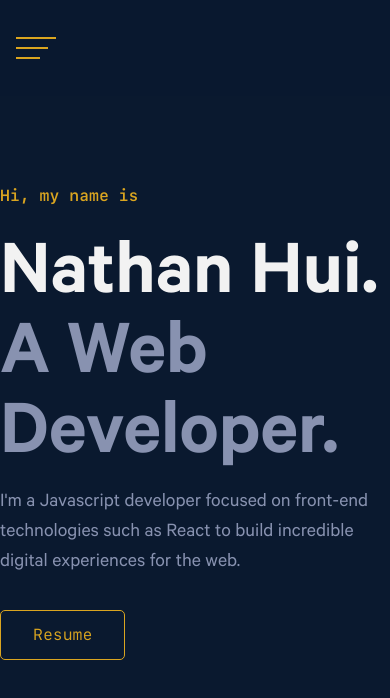
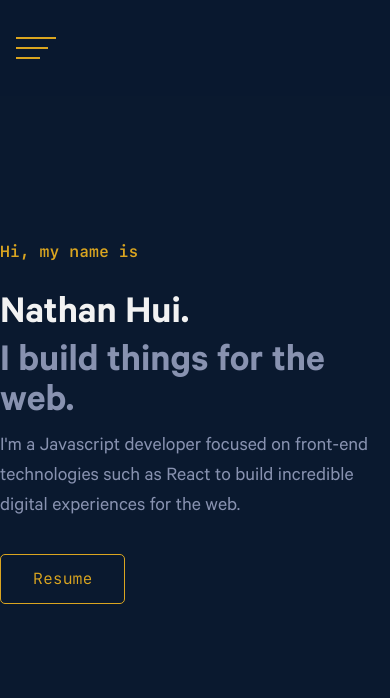
Before and after one commit to nhui98/portfoliov2, a Next.js app: page / in a window 390 px wide. Shown: the top 698 px of the page. Built offline with nearby package versions, Linux system fonts and the light colour scheme.

Commit message:
hero responsive font size, overlay zindex fix

```diff
--- a/components/Hero/Hero.module.scss
+++ b/components/Hero/Hero.module.scss
@@ -6,6 +6,7 @@
   align-items: flex-start;
   justify-content: center;
   min-height: 100vh;
+  width: 100%;
 
   .intro {
     color: v.$color-gold;
@@ -14,15 +15,16 @@
   }
 
   .name {
-    font-size: 5rem;
+    font-size: clamp(2.5rem, 8vw, 5rem);
     color: v.$color-white;
     line-height: 1;
   }
 
   .title {
-    font-size: 5rem;
+    font-size: clamp(2.5rem, 8vw, 5rem);
     color: #8892b0;
     line-height: 1;
+    margin-top: 0.5rem;
   }
 
   .about {
--- a/components/Hero/Hero.tsx
+++ b/components/Hero/Hero.tsx
@@ -8,10 +8,8 @@ export default function Hero() {
   return (
     <section className={s.hero}>
       <h1 className={s.intro}>{intro}</h1>
-      <div className={s.heading}>
-        <h2 className={s.name}>{name}</h2>
-        <h3 className={s.title}>{subtitle}</h3>
-      </div>
+      <h2 className={s.name}>{name}</h2>
+      <h3 className={s.title}>{subtitle}</h3>
       <p className={s.about}>{about}</p>
       <Link href="/">
         <a className={s.resume}>Resume</a>
--- a/components/Hero/data.ts
+++ b/components/Hero/data.ts
@@ -1,7 +1,7 @@
 export const data = {
   intro: "Hi, my name is",
   name: "Nathan Hui.",
-  subtitle: "A Web Developer.",
+  subtitle: "I build things for the web.",
   about:
     "I'm a Javascript developer focused on front-end technologies such as React to build incredible digital experiences for the web.",
 };
--- a/components/Layout/Layout.module.scss
+++ b/components/Layout/Layout.module.scss
@@ -35,9 +35,11 @@
     width: 100%;
     height: 100%;
     transition: background-color 0.5s;
+    z-index: -1;
 
     &.active {
       background-color: v.$color-navy-8;
+      z-index: 1;
     }
   }
 }
```
